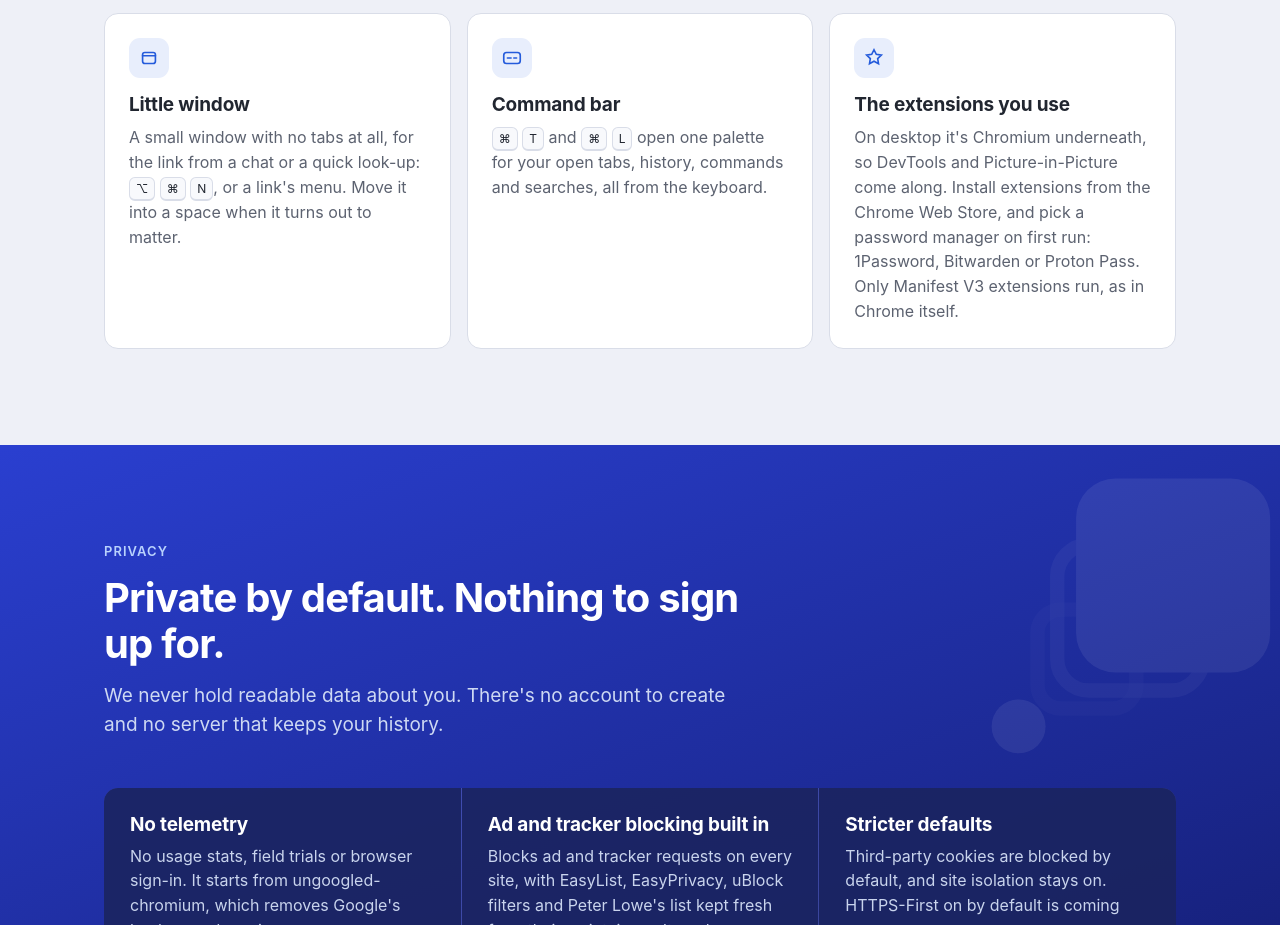
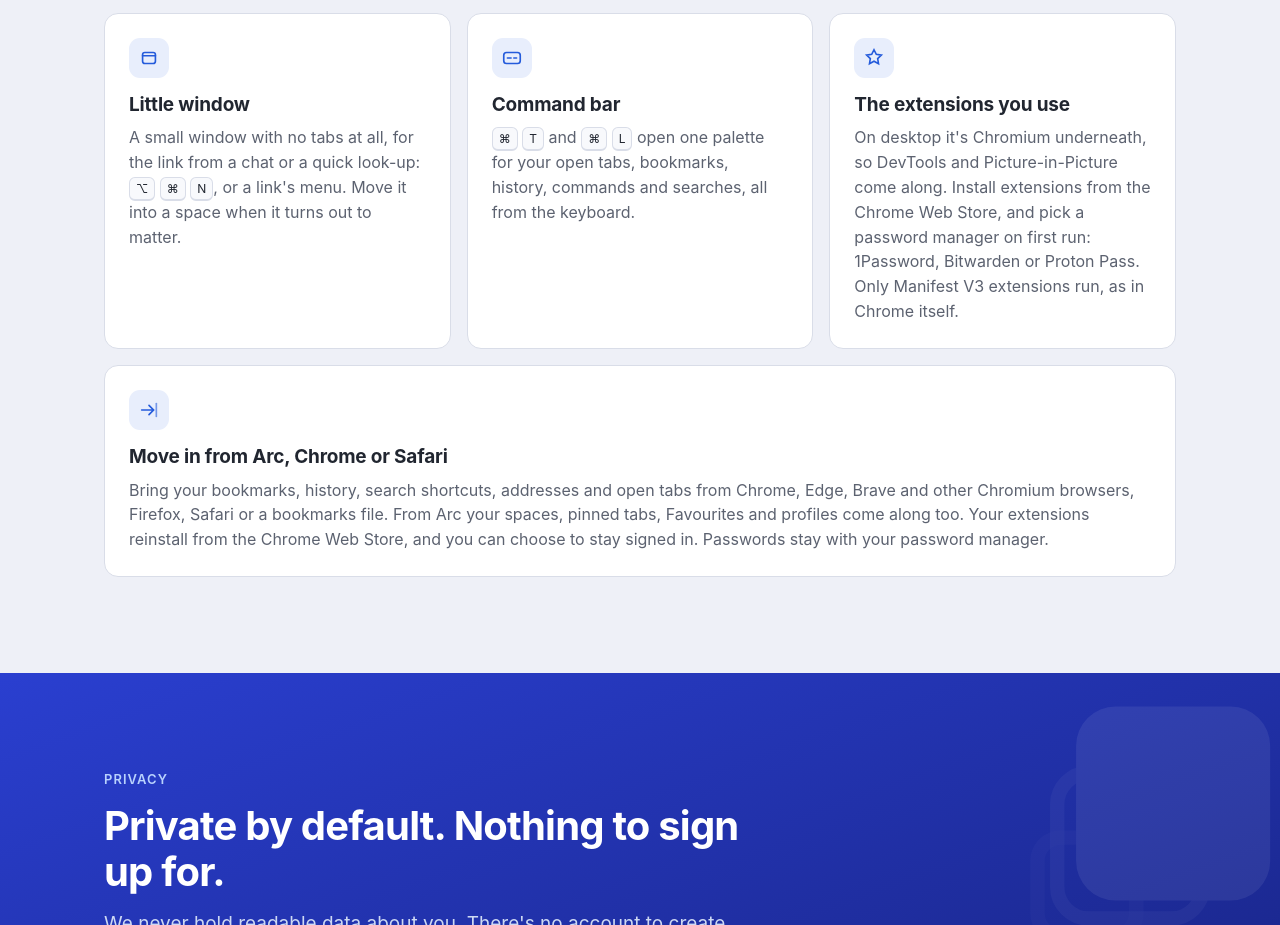
Before and after one commit to little-browser/little-browser, a plain HTML site: page site/index.html in a window 1280 px wide. Shown: the part 1953-2878 px from the top of the page. Drawn offline with Linux system fonts and the light colour scheme; no server answers.

Commit message:
site: importing in the feature list
A wide "Move in from Arc, Chrome or Safari" card says what comes along (bookmarks, history,
search shortcuts, addresses and open tabs; Arc's spaces, pinned tabs, Favourites and profiles;
extensions reinstalled from the Chrome Web Store; staying signed in if chosen) and from which
browsers, and that passwords stay with the password manager. The command bar card now names
bookmarks among its results.

Co-Authored-By: Claude Opus 5.5 <noreply@anthropic.com>
Signed-off-by: Eugen Kozynin <ekozynin@gmail.com>

```diff
--- a/site/index.html
+++ b/site/index.html
@@ -185,12 +185,17 @@
         <article class="card">
           <div class="glyph"><svg viewBox="0 0 24 24" fill="none" stroke="currentColor" stroke-width="1.8" stroke-linecap="round"><rect x="3" y="6" width="18" height="12" rx="3"/><path d="M7 12h4M14 12h3"/></svg></div>
           <h3>Command bar</h3>
-          <p><kbd>⌘</kbd> <kbd>T</kbd> and <kbd>⌘</kbd> <kbd>L</kbd> open one palette for your open tabs, history, commands and searches, all from the keyboard.</p>
+          <p><kbd>⌘</kbd> <kbd>T</kbd> and <kbd>⌘</kbd> <kbd>L</kbd> open one palette for your open tabs, bookmarks, history, commands and searches, all from the keyboard.</p>
         </article>
         <article class="card">
           <div class="glyph"><svg viewBox="0 0 24 24" fill="none" stroke="currentColor" stroke-width="1.8" stroke-linecap="round"><path d="M12 3l2.5 5 5.5.8-4 3.9.9 5.5L12 15.6 7.1 18.2l.9-5.5-4-3.9 5.5-.8z"/></svg></div>
           <h3>The extensions you use</h3>
           <p>On desktop it's Chromium underneath, so DevTools and Picture-in-Picture come along. Install extensions from the Chrome Web Store, and pick a password manager on first run: 1Password, Bitwarden or Proton Pass. Only Manifest V3 extensions run, as in Chrome itself.</p>
+        </article>
+        <article class="card wide">
+          <div class="glyph"><svg viewBox="0 0 24 24" fill="none" stroke="currentColor" stroke-width="1.8" stroke-linecap="round"><path d="M4 12h12M12 7l5 5-5 5"/><path d="M20 5v14" opacity=".6"/></svg></div>
+          <h3>Move in from Arc, Chrome or Safari</h3>
+          <p>Bring your bookmarks, history, search shortcuts, addresses and open tabs from Chrome, Edge, Brave and other Chromium browsers, Firefox, Safari or a bookmarks file. From Arc your spaces, pinned tabs, Favourites and profiles come along too. Your extensions reinstall from the Chrome Web Store, and you can choose to stay signed in. Passwords stay with your password manager.</p>
         </article>
       </div>
     </div>
--- a/site/styles.css
+++ b/site/styles.css
@@ -349,6 +349,7 @@ section.alt { background: var(--bg-alt); }
 /* ---------------------------------------------------------------- features */
 
 .grid { display: grid; gap: 16px; grid-template-columns: repeat(auto-fit, minmax(260px, 1fr)); }
+.card.wide { grid-column: 1 / -1; }
 .card {
   background: var(--surface);
   border: 1px solid var(--line);
```
